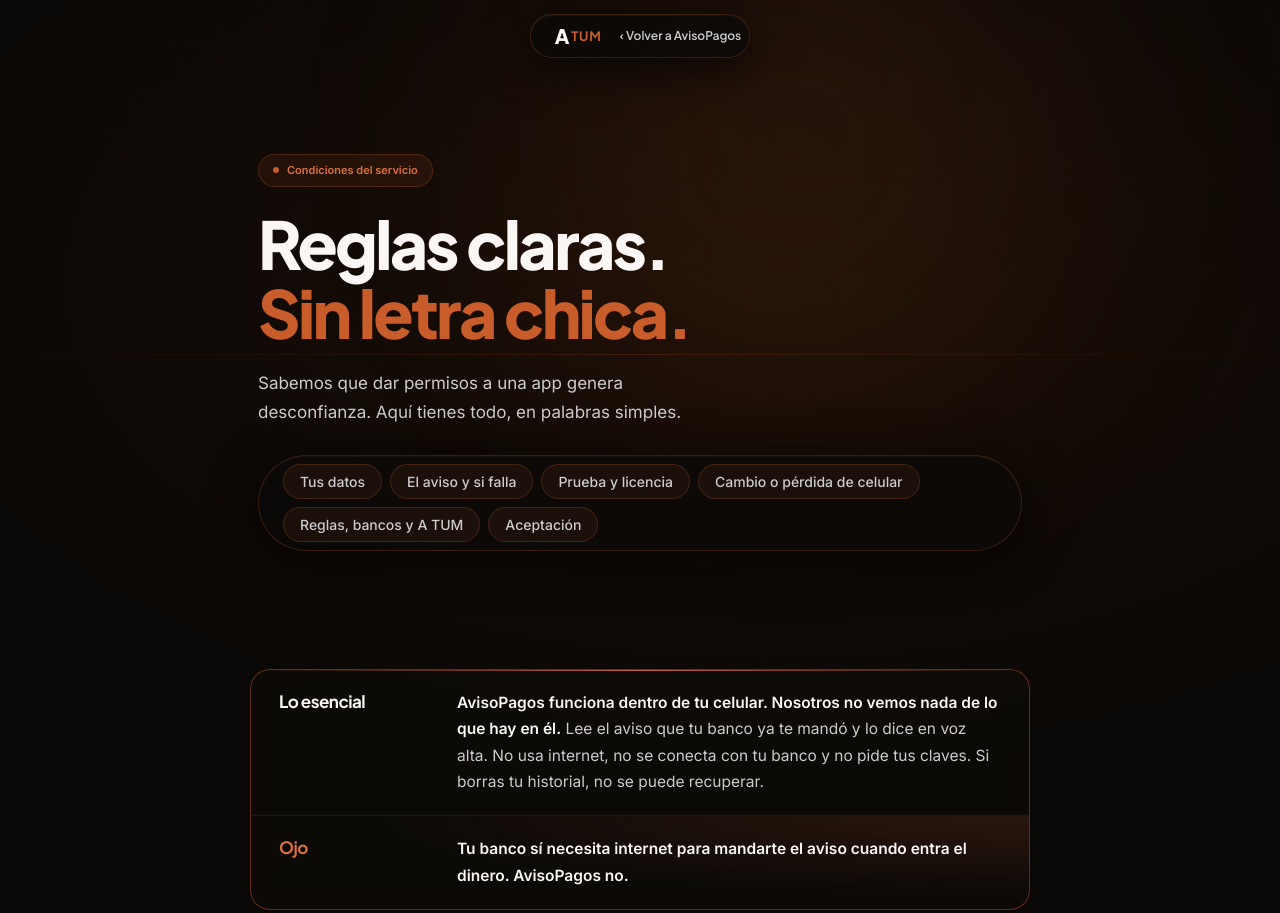
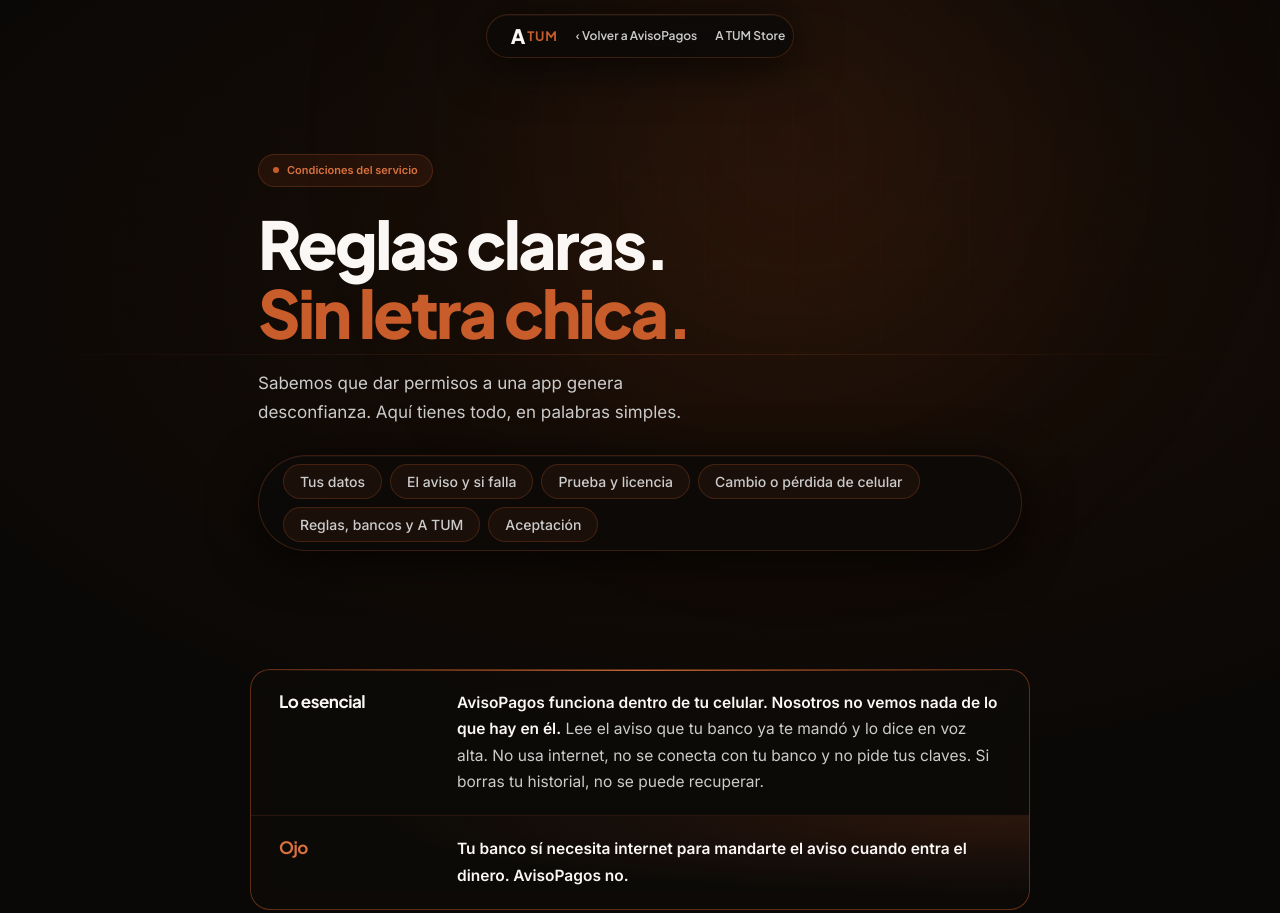
Before and after one commit to APM-TUM/SG, a plain HTML site: page AvisoPagos/legal.html in a window 1280 px wide. Shown: the top 913 px of the page. Drawn offline with Linux system fonts and the light colour scheme.

Commit message:
Add files via upload

```diff
--- a/AvisoPagos/legal.html
+++ b/AvisoPagos/legal.html
@@ -90,7 +90,7 @@ section li::before{content:counter(li);position:absolute;left:20px;top:16px}
 .btn:hover{transform:scale(1.03);background:var(--orange-light)}
 footer{border-top:1px solid rgba(200,92,42,.2);background:transparent;padding:22px clamp(20px,4vw,48px);font-size:12px;line-height:1.7;color:rgba(255,255,255,.4)}
 footer a{color:var(--orange-light);text-decoration:none}
-@media(max-width:820px){.hero-inner{grid-template-columns:1fr}.nav-link{display:none}nav{padding-left:20px}}
+@media(max-width:820px){.hero-inner{grid-template-columns:1fr}.nav-link{display:none}nav{padding-left:20px}.nav-link.nav-store{display:inline-block;padding-right:14px}}
 @media(max-width:620px){.row,.perm .row{grid-template-columns:1fr;padding:18px 22px}.btn{width:100%;justify-content:center}}
 @media(prefers-reduced-motion:reduce){*{animation:none!important}}
 
@@ -107,6 +107,7 @@ footer a{color:var(--orange-light);text-decoration:none}
 <div class="nav-wrap"><nav>
   <a class="nav-logo" href="https://apm-tum.github.io/ATUM/"><span class="logo-a">A</span>&nbsp;<span class="logo-tum">TUM</span></a>
   <a class="nav-link" href="./">‹ Volver a AvisoPagos</a>
+<a class="nav-link nav-store" href="https://apm-tum.github.io/Store/" target="_blank" rel="noopener">A TUM Store</a>
 </nav></div>
 <header id="hero">
   <div class="hero-grid"></div><div class="hero-scan"></div><div class="hero-glow"></div>
@@ -274,7 +275,7 @@ footer a{color:var(--orange-light);text-decoration:none}
 </section>
 
 </main>
-<footer>¿Dudas? <a href="https://wa.me/59164542598?text=Hola%2C%20tengo%20una%20duda%20sobre%20los%20t%C3%A9rminos%20de%20AvisoPagos" target="_blank" rel="noopener">Escríbenos por WhatsApp</a></footer>
+<footer>¿Dudas? <a href="https://wa.me/59164542598?text=Hola%2C%20tengo%20una%20duda%20sobre%20los%20t%C3%A9rminos%20de%20AvisoPagos" target="_blank" rel="noopener">Escríbenos por WhatsApp</a> · <a href="https://apm-tum.github.io/Store/" target="_blank" rel="noopener">A TUM Store</a></footer>
 <script>
 (function(){
   var a=document.getElementById('aceptar');
```
